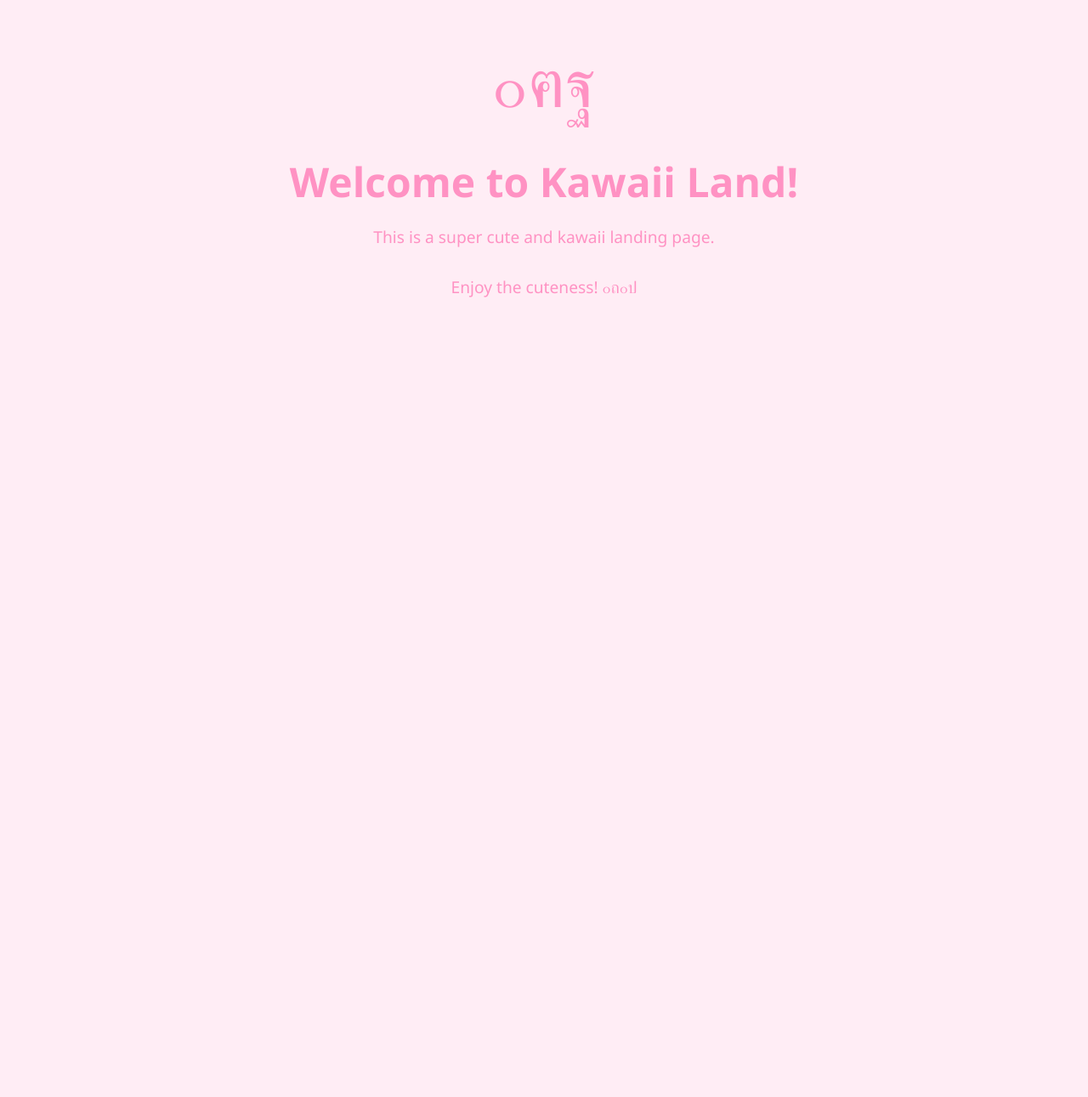
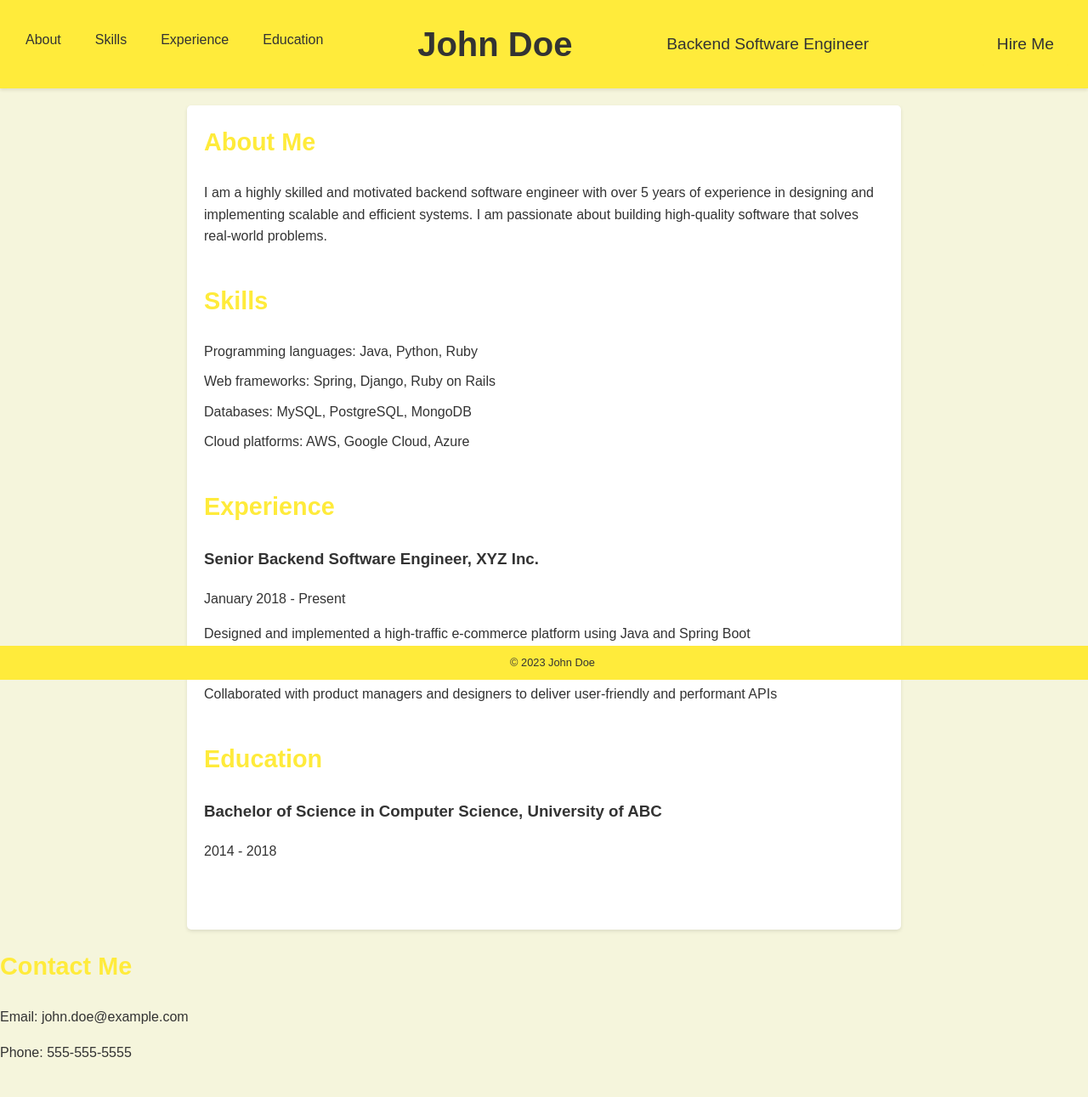
Before and after one commit to santiagoSSAA/palosmunchies-flask, a Flask app: page / in a window 1280 px wide. Shown: the whole page at 85% size. Before the commit the page ends 350 px from the top, so only its background shows below. Run offline with Flask 3, Linux system fonts and the light colour scheme; some libraries are stand-ins or nearby versions.

Commit message:
feat(landing page): Creating test version for landing page

```diff
--- a/static/css/index_style.css
+++ b/static/css/index_style.css
@@ -1,49 +1,144 @@
-/* General Styles */
 body {
-    font-family: 'Segoe UI', Tahoma, Geneva, Verdana, sans-serif;
-    background-color: #ffedf5;
-    color: #ff92c3;
-    text-align: center;
-    padding: 2rem;
+    font-family: Arial, sans-serif;
+    line-height: 1.6;
+    color: #333;
+    margin: 0;
+    padding: 0;
+    background-color: #f5f5dc;
   }
 
-h1 {
-    font-size: 3rem;
-    font-weight: bold;
-    margin-bottom: 1rem;
+  header {
+    background-color: #ffeb3b;
+    color: #333;
+    padding: 20px;
+    display: flex;
+    justify-content: space-between;
+    align-items: center;
+    box-shadow: 0 2px 4px rgba(0, 0, 0, 0.1);
   }
 
-p {
-    font-size: 1.2rem;
-    margin-bottom: 2rem;
+  header nav ul {
+    list-style: none;
+    padding: 0;
+    margin: 0;
+    display: flex;
   }
 
-/* Kawaii Emoji */
-.kawaii-emoji {
-    font-size: 5rem;
-    margin-bottom: 1rem;
+  header nav ul li {
+    margin-right: 30px;
   }
 
-/* Kawaii Buttons */
-button {
-    background-color: #ff92c3;
-    color: #fff;
-    border: none;
-    padding: 0.8rem 1.6rem;
-    font-size: 1.2rem;
-    border-radius: 2rem;
-    cursor: pointer;
-    transition: all 0.3s ease;
+  header nav ul li:last-child {
+    margin-right: 0;
   }
 
-button:hover {
-    background-color: #ff6eb4;
-    transform: scale(1.1);
+  header nav ul li a {
+    color: #333;
+    text-decoration: none;
+    display: flex;
+    align-items: center;
   }
 
-/* Kawaii Images */
-img {
+  header nav ul li a i {
+    margin-right: 10px;
+  }
+
+  header h1 {
+    margin: 0;
+    font-size: 2.5em;
+  }
+
+  header p {
+    margin: 0;
+    font-size: 1.2em;
+  }
+
+  main {
+    padding: 20px;
+    background-color: #fff;
+    box-shadow: 0 2px 4px rgba(0, 0, 0, 0.1);
+    border-radius: 5px;
+    margin: 20px auto;
+    max-width: 800px;
+    padding-bottom: 40px;
+  }
+
+  section {
+    margin-bottom: 40px;
+  }
+
+  section h2 {
+    margin-top: 0;
+    font-size: 1.8em;
+    color: #ffeb3b;
+  }
+
+  ul {
+    list-style: none;
+    padding: 0;
+    margin: 0;
+  }
+
+  li {
+    margin-bottom: 10px;
+  }
+
+  footer {
+    background-color: #ffeb3b;
+    color: #333;
+    padding: 10px;
+    text-align: center;
+    position: fixed;
+    bottom: 0;
+    left: 0;
+    width: 100%;
+  }
+
+  footer p {
+    margin: 0;
+    font-size: 0.8em;
+  }
+
+  .cta-button {
+    display: inline-block;
+    background-color: #ffeb3b;
+    color: #333;
+    border: none;
+    padding: 10px 20px;
+    border-radius: 5px;
+    text-decoration: none;
+    font-size: 1.2em;
+    margin-left: 20px;
+    transition: background-color 0.3s ease;
+  }
+
+  .cta-button:hover {
+    background-color: #fff;
+    color: #ffeb3b;
+    cursor: pointer;
+  }
+
+  @media screen and (max-width: 768px) {
+    header {
+      flex-direction: column;
+      align-items: center;
+    }
+
+    header nav ul {
+      flex-direction: column;
+      margin-top: 20px;
+    }
+
+    header nav ul li {
+      margin-right: 0;
+      margin-bottom: 10px;
+    }
+
+    header h1 {
+      margin-bottom: 20px;
+    }
+
+    main {
       max-width: 100%;
-    border-radius: 1rem;
-    box-shadow: 0 0 1rem rgba(255, 146, 195, 0.5);
     }
+  }
--- a/templates/index.html
+++ b/templates/index.html
@@ -1,19 +1,79 @@
 <!DOCTYPE html>
 <html lang="en">
-    <!DOCTYPE html>
-    <html lang="en">
+
     <head>
         <meta charset="UTF-8">
         <meta name="viewport" content="width=device-width, initial-scale=1.0">
-        <title>Kawaii Landing Page</title>
-        <link rel="stylesheet" href="{{ url_for('static', filename='css/index_style.css') }}">
+        <link rel="stylesheet"
+            href="{{ url_for('static', filename='css/index_style.css') }}">
+        <title>Backend Software Engineer</title>
     </head>
-<body>
-    <div>
-        <span class="kawaii-emoji">๐ฅฐ</span>
-        <h1>Welcome to Kawaii Land!</h1>
-        <p>This is a super cute and kawaii landing page.</p>
-        <p>Enjoy the cuteness! ๐ถ๐ป</p>
-    </div>
-</body>
+    <body>
+        <header>
+            <nav>
+                <ul>
+                    <li><a href="#about"><i class="fas fa-user"></i>
+                            About</a></li>
+                    <li><a href="#skills"><i class="fas fa-code"></i>
+                            Skills</a></li>
+                    <li><a href="#experience"><i class="fas fa-briefcase"></i>
+                            Experience</a></li>
+                    <li><a href="#education"><i
+                                class="fas fa-graduation-cap"></i>
+                            Education</a></li>
+                </ul>
+            </nav>
+            <h1>John Doe</h1>
+            <p>Backend Software Engineer</p>
+            <a href="#contact" class="cta-button">Hire Me</a>
+        </header>
+        <main>
+            <section id="about">
+                <h2>About Me</h2>
+                <p>I am a highly skilled and motivated backend software engineer
+                    with over 5 years of experience in designing and
+                    implementing scalable and efficient systems. I am passionate
+                    about building high-quality software that solves real-world
+                    problems.</p>
+            </section>
+            <section id="skills">
+                <h2>Skills</h2>
+                <ul>
+                    <li>Programming languages: Java, Python, Ruby</li>
+                    <li>Web frameworks: Spring, Django, Ruby on Rails</li>
+                    <li>Databases: MySQL, PostgreSQL, MongoDB</li>
+                    <li>Cloud platforms: AWS, Google Cloud, Azure</li>
+                </ul>
+            </section>
+            <section id="experience">
+                <h2>Experience</h2>
+                <h3>Senior Backend Software Engineer, XYZ Inc.</h3>
+                <p>January 2018 - Present</p>
+                <ul>
+                    <li>Designed and implemented a high-traffic e-commerce
+                        platform using Java and Spring Boot</li>
+                    <li>Led a team of engineers to deliver a complex data
+                        migration project on time and under budget</li>
+                    <li>Collaborated with product managers and designers to
+                        deliver user-friendly and performant APIs</li>
+                </ul>
+            </section>
+            <section id="education">
+                <h2>Education</h2>
+                <h3>Bachelor of Science in Computer Science, University of
+                    ABC</h3>
+                <p>2014 - 2018</p>
+            </section>
+        </main>
+        <section id="contact">
+            <h2>Contact Me</h2>
+            <p>Email: john.doe@example.com</p>
+            <p>Phone: 555-555-5555</p>
+        </section>
+        <footer>
+            <p>&copy; 2023 John Doe</p>
+        </footer>
+        <script src="https://kit.fontawesome.com/yourcode.js"
+            crossorigin="anonymous"></script>
+    </body>
 </html>
```
Lines whose indentation alone changed are shown as unchanged.
